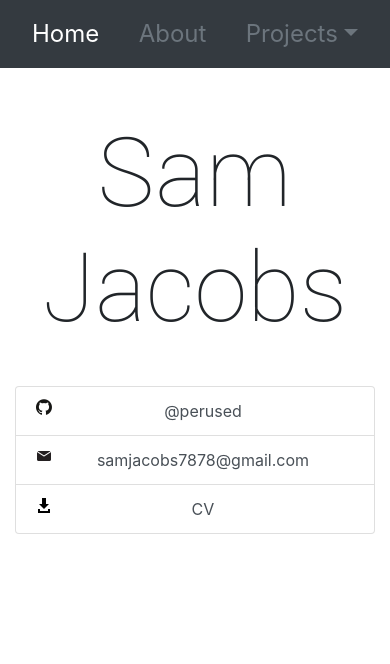
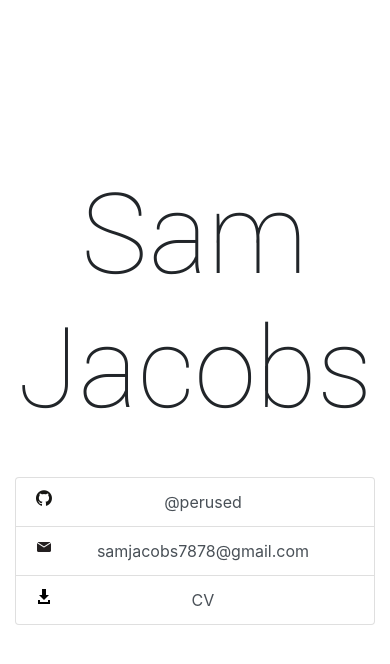
Before and after one commit to perused/flask-website, a Flask app: page / in a window 390 px wide. Shown: the top 664 px of the page. Run offline with Flask 2, Linux system fonts and the light colour scheme; some libraries are stand-ins or nearby versions.

Commit message:
removed the header and repositioned some things. still doesn't resize very well for mobile but is good for now.

```diff
--- a/static/css/main.css
+++ b/static/css/main.css
@@ -1,5 +1,6 @@
 body {
   height: 100%;
+  width: 100%;
 }
 
 img {
@@ -13,6 +14,7 @@ img {
   display: flex;
   justify-content: center;
   align-items: center;
+  position: relative;
 }
 
 .list-group {
@@ -38,6 +40,6 @@ h1 {
   font: 3vw "Roboto Thin", sans-serif;
   /* font-family: 3em "Roboto Thin", sans-serif; */
   text-align: center;
-  padding-top: 0.5em;
-  font-size: 6em !important;
+  padding-top: 1.5em;
+  font-size: 7em !important;
 }
--- a/templates/html/index.html
+++ b/templates/html/index.html
@@ -1,9 +1,12 @@
-{% include '/html/header.html' %}
+<!-- {% include '/html/header.html' %} -->
 <!DOCTYPE html>
 <html lang="en" dir="ltr">
   <head>
     <meta charset="utf-8">
     <title>Sam Jacobs</title>
+    <link rel="shortcut icon" href="/static/img/favicon.ico">
+    <link rel="stylesheet" type=text/css href="{{ url_for('static', filename='css/main.css') }}">
+    <link rel="stylesheet" type=text/css href="{{ url_for('static', filename='css/bootstrap.min.css') }}">
   </head>
     <body>
       <h1>Sam Jacobs</h1>
@@ -14,5 +17,7 @@
           <a class="list-group-item text-center d-inline-block list-group-item-action" href="static/files/CV Sam Jacobs.pdf" download><img src="/static/img/download.ico" alt="download">CV</a>
         </ul>
       </div>
+      <script type="text/javascript" src="js/jquery.min.js"></script>
+      <script type="text/javascript" src="js/bootstrap.js"></script>
   </body>
 </html>
```
